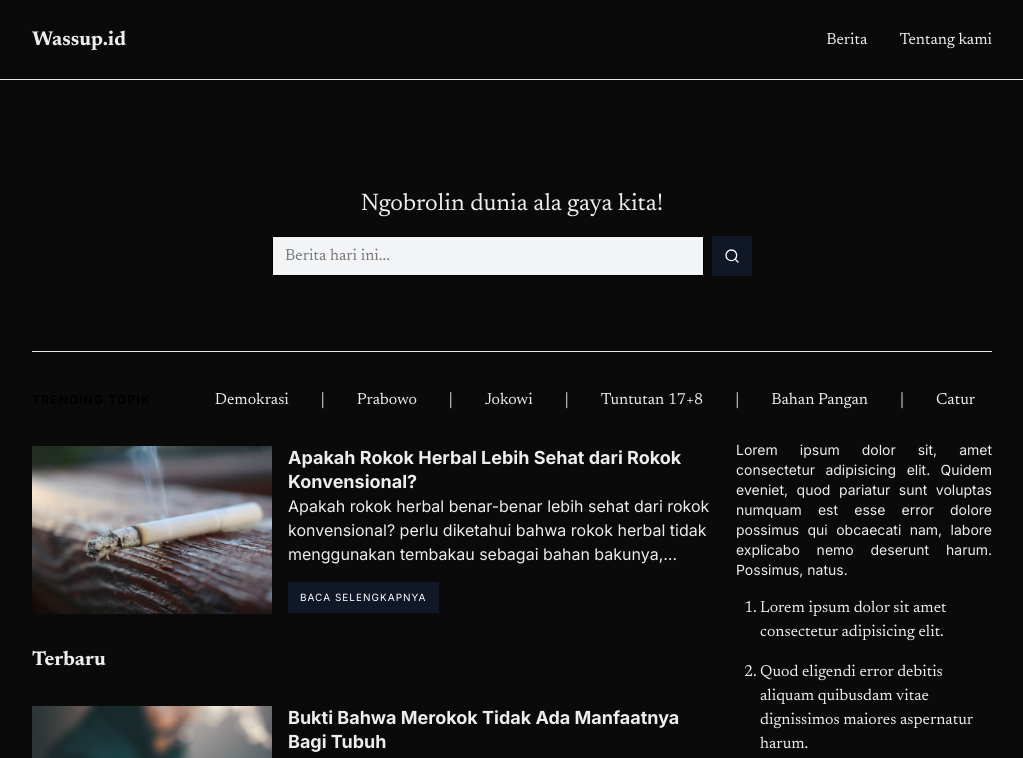
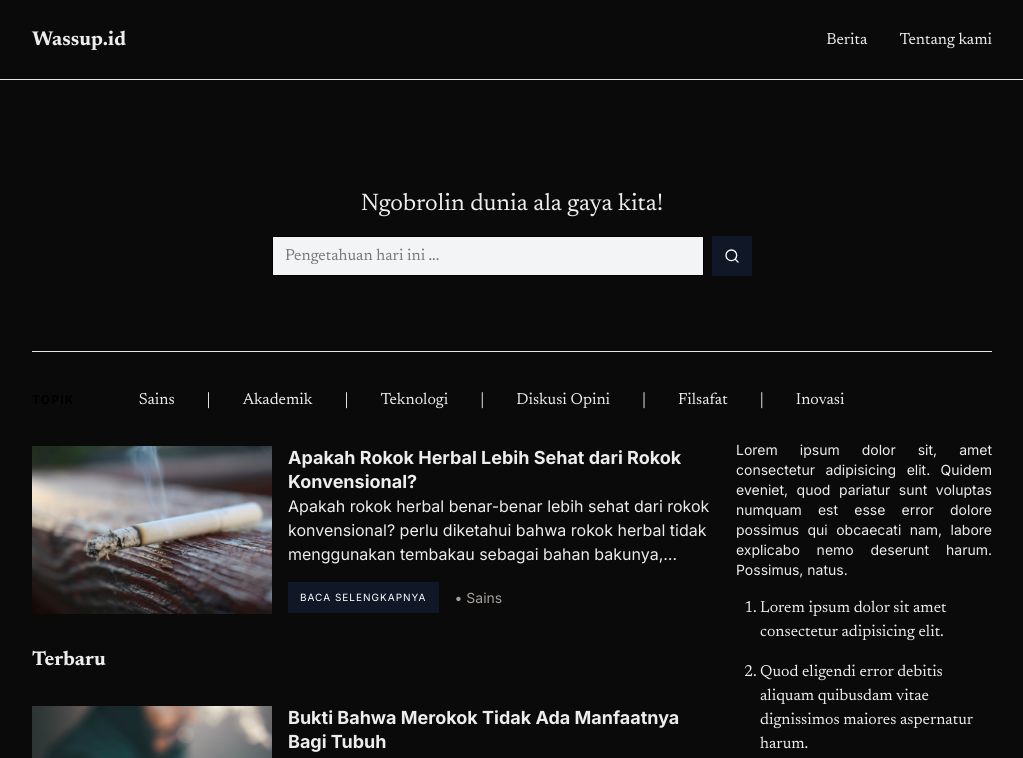
Before and after one commit to Javasrabni/Wassup.id, a Next.js app: page / in a window 1280 px wide. Shown: the top 758 px of the page, without its empty margins (128-1151 px from the left). Built offline with nearby package versions, Linux system fonts and the light colour scheme.

Commit message:
UP 0.0.2

```diff
--- a/src/app/page.tsx
+++ b/src/app/page.tsx
@@ -18,13 +18,13 @@ export default function Home() {
 
         <div className="relative w-full max-w-[32rem] flex flex-col gap-4 items-center justify-center p-4">
           <h1 className="text-xl sm:text-2xl text-center select-none">Ngobrolin dunia ala gaya kita!</h1>
-          <SearchInput value={searchInputValue} onchange={setSearchInputValue} placeholder="Berita hari ini..." withButton={true} />
+          <SearchInput value={searchInputValue} onchange={setSearchInputValue} placeholder="Pengetahuan hari ini ..." withButton={true} />
         </div>
       </div>
 
       {/* TRENDING */}
       <div className="w-full flex items-center justify-between gap-8">
-        <p className="text-black py-2 text-xs font-bold uppercase tracking-widest shrink-0 select-none">TRENDING TOPIK</p>
+        <p className="text-black py-2 text-xs font-bold uppercase tracking-widest shrink-0 select-none">TOPIK</p>
         <div className="w-full pl-8 overflow-x-auto">
           <ul className="flex gap-8 w-fit shrink-0">
             {DataTrending.map((i, idx) =>
--- a/src/app/partials/navbar.tsx
+++ b/src/app/partials/navbar.tsx
@@ -17,7 +17,7 @@ const Navbar = () => {
                 <Link href={'/'}><h1 className='text-xl font-bold'>Wassup.id</h1></Link>
 
                 <span className={`${pathname == '/' ? 'hidden' : 'hidden sm:flex'}`}>
-                    <SearchInput value={searchInputValue} onchange={setSearchInputValue} placeholder="Cari artikel..." withButton={false} />
+                    <SearchInput value={searchInputValue} onchange={setSearchInputValue} placeholder="Cari artikel ..." withButton={false} />
                 </span>
 
                 <ul className='hidden md:flex gap-8 '>
--- a/src/app/read/[category]/[slug]/page.tsx
+++ b/src/app/read/[category]/[slug]/page.tsx
@@ -3,6 +3,7 @@ import type { Metadata } from "next";
 import { DataArtikel } from "@/lib/DataStatis";
 import { notFound } from "next/navigation";
 import Markdown from "react-markdown";
+import { Eye, MessageSquareTextIcon } from "lucide-react";
 
 interface ArticleParams {
   params: {
@@ -48,13 +49,49 @@ async function ReadDetailArticle({ params }: ArticleParams) {
   if (!data) notFound();
 
   return (
-    <div className="prose mx-auto py-10 prose-p:my-4">
-      <div className="mb-4 border-b border-gray-200 pb-4">
-        <h1 className="text-3xl font-bold">{data.title}</h1>
-        <p className="text-sm text-stone-400">{data.author}, {data.date}</p>
+    <div className="prose mx-auto pb-10 w-full prose-p:my-4 flex flex-row justify-between gap-8">
+      {/* Article viewed */}
+      <div className="max-w-[39rem]">
+        <div className="flex flex-row items-center gap-4 mb-8">
+          <Eye width={16} className="text-stone-400" />
+          <p className="text-sm">
+            Dilihat oleh <b>12</b> orang
+          </p>
+        </div>
+
+        {/* ARTICLE CONTENT */}
+        <div className="mb-4 border-b border-gray-200 pb-4">
+          <h1 className="text-3xl font-bold">{data.title}</h1>
+          <p className="text-sm text-stone-400">
+            {data.author}, {data.date}
+          </p>
+        </div>
+        <div className="markdown-spacing-paragraph text-md prose prose-p:text-justify">
+          <Markdown>{data.content}</Markdown>
+        </div>
       </div>
-      <div className="markdown-spacing-paragraph text-md prose prose-p:text-justify">
-        <Markdown>{data.content}</Markdown>
+
+      {/* SIDE FOOTER */}
+      {/* <div className="border-b border-gray-200 pt-4"/> */}
+
+      <div className="pt-12 flex flex-col gap-4 max-w-[19rem]">
+        {/* Komentar */}
+        <div className="flex flex-col gap-2 mb-4">
+          <h1 className="text-xl font-bold">
+            Kamu memiliki pandangan lain tentang topik ini?
+          </h1>
+          <span className="flex flex-row gap-4 text-stone-400 items-center">
+            <MessageSquareTextIcon width={16} />
+            <p className="text-sm text-stone-400">Komentar secara anonim</p>
+          </span>
+        </div>
+
+        <div>
+          <textarea
+            className="w-full bg-stone-100 min-h-[10rem] p-4"
+            placeholder="Komentar kamu terkait topik ini ..."
+          />
+        </div>
       </div>
     </div>
   );
--- a/src/components/ParsingDataArtikel.tsx
+++ b/src/components/ParsingDataArtikel.tsx
@@ -27,8 +27,9 @@ export default function ArtikelDataParsing({ judul, featured_article }: ArtikelP
 
                         <p className="text-sm sm:text-base overflow-hidden text-elipsis [display:-webkit-box] [-webkit-line-clamp:3] [-webkit-box-orient:vertical]">{i.content}</p>
 
-                        <div className="pt-4 w-fit">
+                        <div className="pt-4 w-fit flex flex-row gap-4 items-center">
                             <Link href={`/read/${i.category}/${i.slug}`}><p className="bg-gray-900 hover:bg-gray-200 text-white hover:text-gray-900 px-3 py-2 text-[10px] uppercase tracking-widest">Baca selengkapnya</p></Link>
+                            <p className="text-stone-400 text-sm">• {i.category}</p>
                         </div>
                         {/* <p className="text-sm pt-4 text-gray-400">{i.date}</p> */}
                     </div>
--- a/src/components/aboutteam.tsx
+++ b/src/components/aboutteam.tsx
@@ -18,7 +18,7 @@ interface team {
 
 const ArrayTeam: team[] = [
     { nama: 'Idam Rizqullah Aji', id: 1, role: 'Initiator / ideator', image: '/team/idam.jpeg', socialMedia: 'https://www.instagram.com/rizqaji_' },
-    { nama: 'Javas Anggaraksa Rabbani', id: 2, role: 'Full-Stack Developer', image: '/team/javas.jpg', socialMedia: 'https://javasrabni.my.id' },
+    { nama: 'Javas Anggaraksa Rabbani', id: 2, role: 'Full-Stack Web Developer', image: '/team/javas.jpg', socialMedia: 'https://javasrabni.my.id' },
     { nama: 'Amelia Ayeesha Zahra', id: 3, role: 'Graphic Designer', image: '/team/amel.jpeg', socialMedia: 'https://www.instagram.com/ameelyaaz' },
     { nama: 'M. Nafish Pallas', id: 4, role: 'Content Writter', image: '/team/nafish.jpeg', socialMedia: 'https://www.instagram.com/nafispallas' },
 ]
--- a/src/lib/DataStatis.tsx
+++ b/src/lib/DataStatis.tsx
@@ -33,7 +33,7 @@ export const DataArtikel: Data[] = [
   {
     id: "1",
     featured_article: true,
-    date: "1 November 2025",
+    date: "01 November 2025",
     author: "Javas Anggaraksa Rabbani",
     title: "Apakah Rokok Herbal Lebih Sehat dari Rokok Konvensional?",
     slug: "apakah-rokok-herbal-sehat?",
@@ -43,7 +43,7 @@ export const DataArtikel: Data[] = [
     `,
 
     thumbnail: "/thumbnail/topik-rokok-herbal.jpeg",
-    category: "sains",
+    category: "Sains",
     description:
       'Apakah ketika anda mendengar kata "herbal" pada nama rokok tersebut, dalam benak pikiran anda mengatakan bahwa rokok terebut merupakan rokok yang sehat? sebenarnya dalam segi kesehatan tidak ada yang namanya "rokok yang sehat" jika rokok tersebut masih dibakar untuk menggunakannya.',
   },
@@ -77,10 +77,10 @@ export interface Trending {
 }
 
 export const DataTrending: Trending[] = [
-  { id: 1, string: "Demokrasi" },
-  { id: 2, string: "Prabowo" },
-  { id: 3, string: "Jokowi" },
-  { id: 4, string: "Tuntutan 17+8" },
-  { id: 5, string: "Bahan Pangan" },
-  { id: 6, string: "Catur" },
+  { id: 1, string: "Sains" },
+  { id: 2, string: "Akademik" },
+  { id: 3, string: "Teknologi" },
+  { id: 4, string: "Diskusi Opini" },
+  { id: 5, string: "Filsafat" },
+  { id: 6, string: "Inovasi" },
 ];
```
